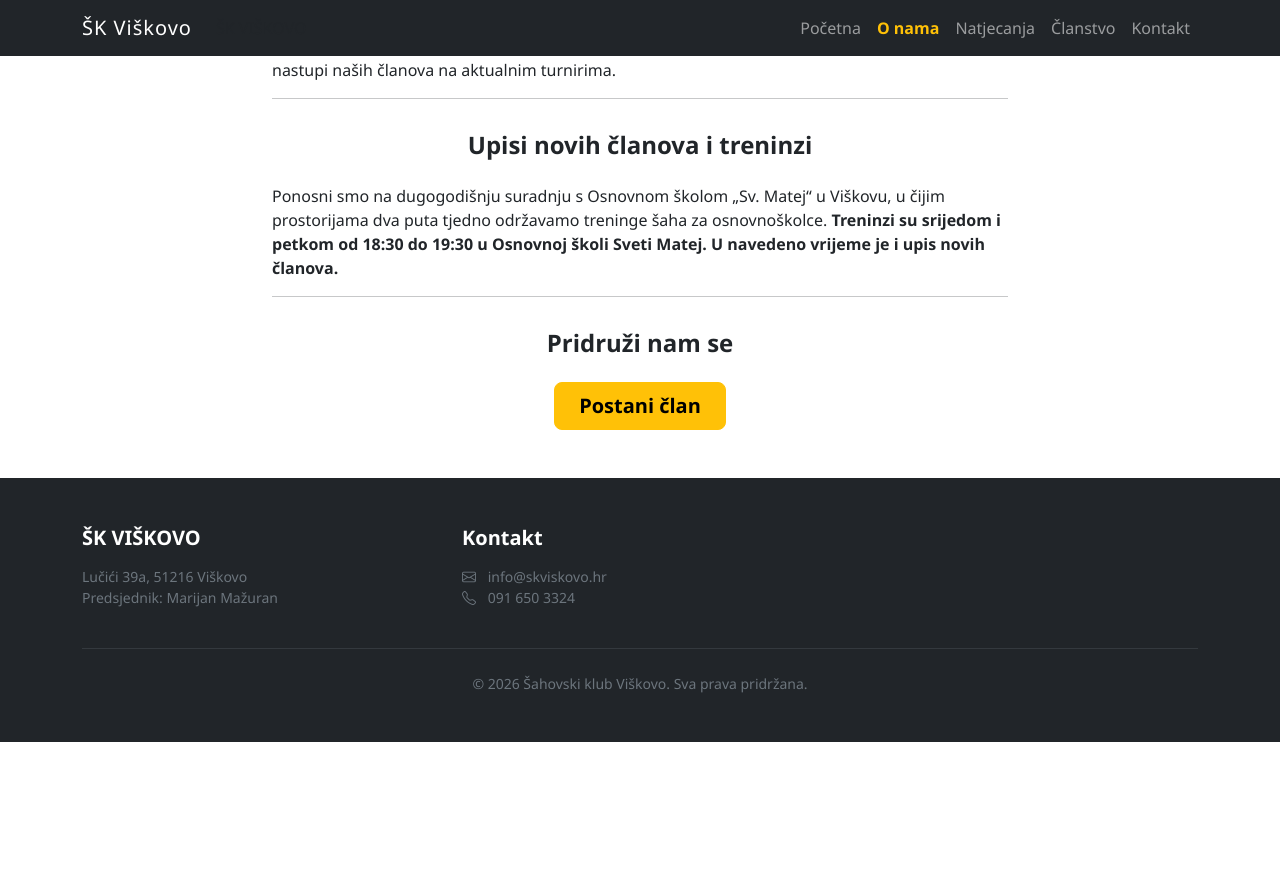
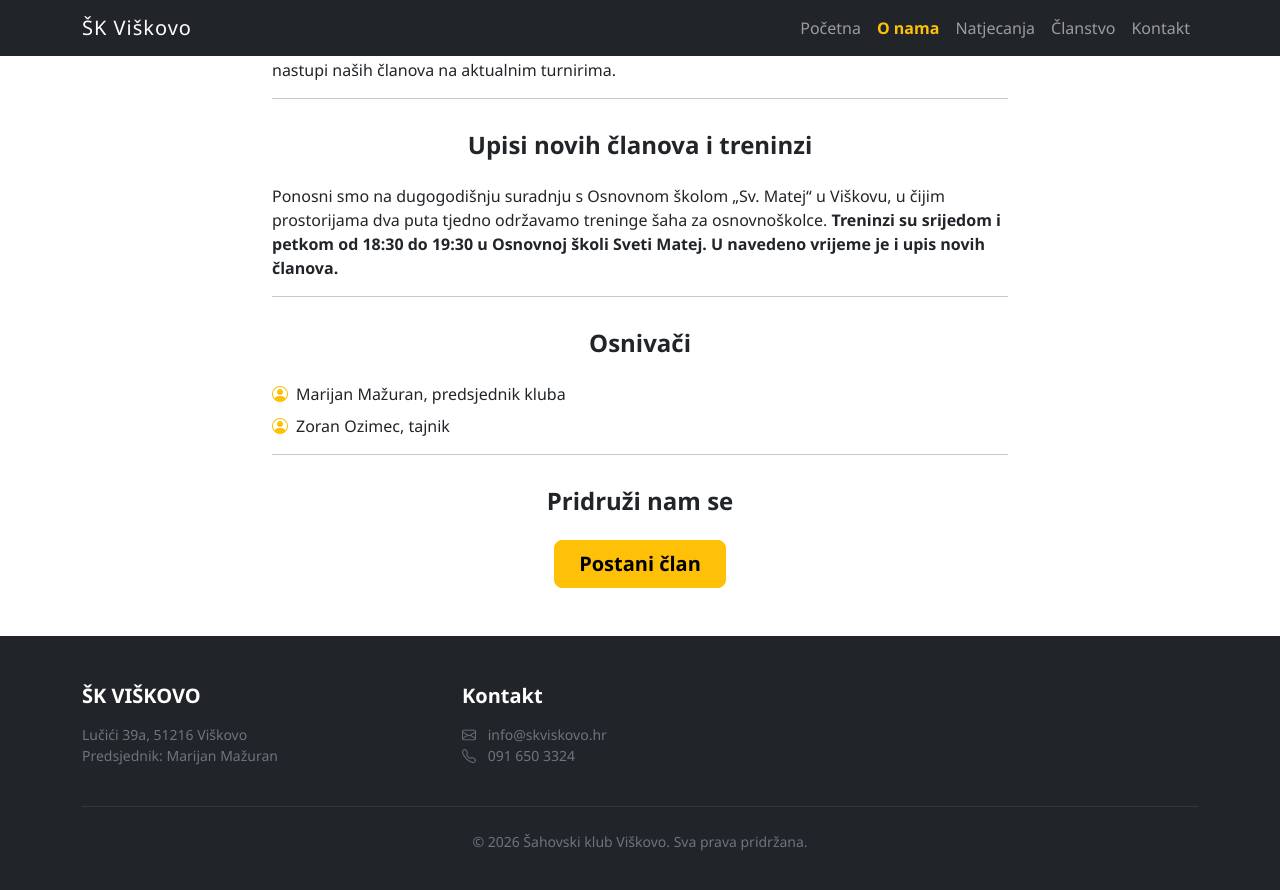
Before and after one commit to skviskovo/skviskovo.hr, a Jekyll site: the page built from o-nama.html, in a window 1280 px wide and 900 px high, scrolled down 1164 px. Shown: the top 890 px of the window. Built offline with Jekyll 4.4.1, drawn with Linux system fonts in a browser that asks for light colours; before the commit the page ends 1906 px from its top, so only the background shows below that.

Commit message:
Update o-nama.html

```diff
--- a/o-nama.html
+++ b/o-nama.html
@@ -37,6 +37,19 @@ title: O nama
         <hr>
       </div>
       <div class="col-lg-8 mx-auto mb-4 mb-lg-0">
+        <h4 class="fw-bold text-center mb-4 mt-3">Osnivači</h4>
+          <div class="d-flex mb-2">
+            <i class="bi bi-person-circle text-warning me-2"></i>
+            <span>Marijan Mažuran, predsjednik kluba</span>
+          </div>
+          <div class="d-flex mb-2">
+            <i class="bi bi-person-circle text-warning me-2"></i>
+            <span>Zoran Ozimec, tajnik</span>
+          </div>
+          <hr>
+        </div>
+
+      <div class="col-lg-8 mx-auto mb-4 mb-lg-0">
       <h4 class="fw-bold text-center mb-4 mt-3">Pridruži nam se</h4>
         <div class="d-flex justify-content-center">
           <a href="#kontakt" class="btn btn-warning btn-lg px-4 fw-bold">Postani član</a></div>
```
